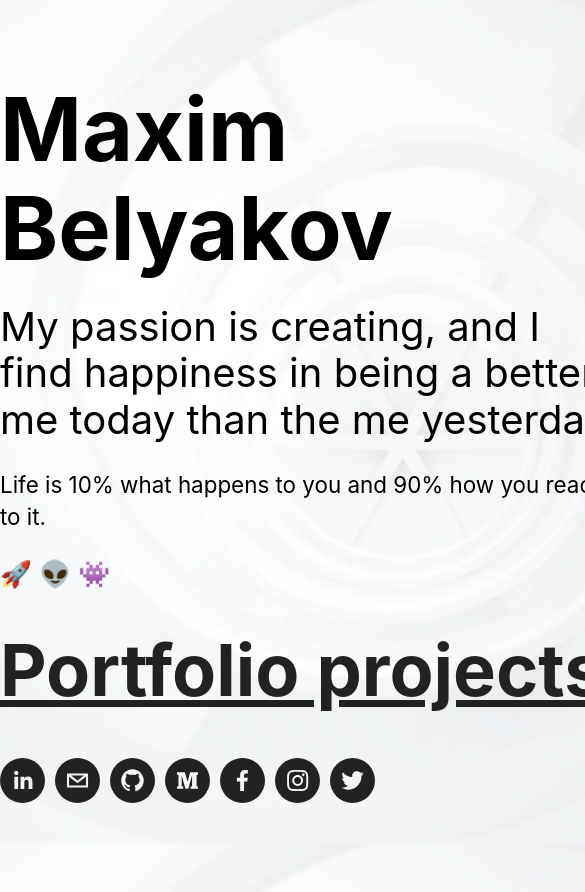
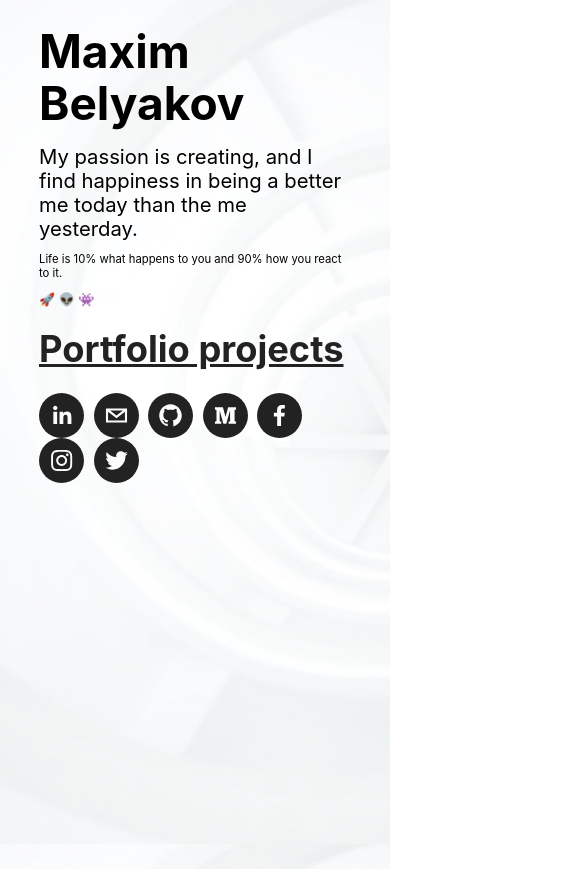
Before and after one commit to maxim-belyakov/belyakov.site, a React (Create React App) app: page / in a window 390 px wide. Shown: the top 892 px of the page, 585 px wide, since content can reach past the window. After the commit the page ends 869 px from the top, so only its background shows below. Built offline with nearby package versions, Linux system fonts and the light colour scheme.

Commit message:
adaptive styles

```diff
--- a/src/App.js
+++ b/src/App.js
@@ -6,7 +6,7 @@ import { CSSTransition } from "react-transition-group";
 import Portfolio from './components/Portfolio';
 import socialIcons from "./JSON/socialIcons"
 
-import './App.css';
+import './scss/app.scss';
 
 const routes = [
   { path: '/', name: 'Home', Component: Home },
@@ -59,13 +59,13 @@ function Home() {
       <h1>Maxim Belyakov</h1>
       <p className="lead">My passion is creating, and I find happiness in being a better me today than the me yesterday.</p>
       <p className="quote">Life is 10% what happens to you and 90% how you react to it.</p>
-      <p> 🚀 👽 👾 </p>
+      <p className="emoji"> 🚀 👽 👾 </p>
       <section>
         <h2 className="check">
           <Link to="/portfolio">Portfolio projects</Link>
         </h2>
       </section>
-      <section className="socialContainer">
+      <section className="socials">
         {socials.map((social, i) => (
           <SocialIcon bgColor="#222222" style={{ height: iconSocialSize, width: iconSocialSize }} network={social.name} url={social.link}/>
         ))}
--- a/src/JSON/projectsData.json
+++ b/src/JSON/projectsData.json
@@ -42,7 +42,7 @@
         {
             "id": 3,
             "name": "Ponominalu Website (2018)",
-            "description": "Here I Developed the platform as progressive web app with Vue.js for provides event organizers and distributors with several ways to sell tickets. Coordinated a team of 6 people. Lead and execute all phases of event planning and production spanning committee recruitment, training, vendor relationships and on-site facilitation. Recommending solutions for a streamlined, user-friendly interface with the design team.",
+            "description": "I've led a team of 4 developers. Together we made a full redesign of the web page, made an advanced filter to show data relevant for the user, implemented navigation that meets today's requirements, updated API to increase optimization. In the end, we had a progressive web app based on Vue.js that provides event organizers and distributors with several ways to sell tickets. Actively collaborated with the design team to build up the best solutions that face customer's expectations.",
             "imgs": [
                 "3-ponominalu-2018/1.png",
                 "3-ponominalu-2018/2.png",
--- a/src/components/Portfolio.js
+++ b/src/components/Portfolio.js
@@ -6,7 +6,7 @@ import { faAngleLeft, faAngleRight } from '@fortawesome/free-solid-svg-icons'
 
 import projectsData from "../JSON/projectsData"
 
-import './../css/portfolio.scss';
+import './../scss/portfolio.scss';
 
 export default function Portfolio() {
     const projects = projectsData.message
@@ -43,9 +43,6 @@ export default function Portfolio() {
                                     ) : (
                                         <div className="slideContent">
                                             <div className="slideContent_picturesSlider" style={{display: "block"}}>
-                                                {/* {project.imgs.map((imgLink, i) => (
-                                                    <img key={i} className="sliderImg" alt={imgLink} src={'projects/' + imgLink}></img>
-                                                ))} */}
                                                 <img className="slideContent_picture" alt={project.imgs[0]} src={'projects/' + project.imgs[0]}></img>
                                             </div>
                                             <div class="slideContent_text">
--- a/src/App.css
+++ b/src/scss/app.scss
@@ -16,9 +16,7 @@ body {
 /* Copy & Lists */
 
 p {
-  line-height: 2rem;
   margin-top: 1.6rem;
-  font-size: 1.6rem;
   margin-bottom: 0;
 }
 
@@ -74,7 +72,7 @@ h1,
   h6 {
   font-family: -apple-system, system-ui, BlinkMacSystemFont, 'Segoe UI', Roboto,
     Ubuntu, 'Helvetica Neue', Helvetica, Arial, sans-serif;
-  padding-top: 2rem;
+  margin-top: 2rem;
   margin: 0;
   line-height: 1.5rem;
 }
@@ -88,39 +86,25 @@ h1 {
 h2 {
   font-size: 4.5rem;
   line-height: 6rem;
+  margin-top: 2rem;
 }
 
 h3 {
-  font-size: 1.414rem;
-  padding-top: 2.3rem;
+  font-size: 1.4rem;
+  margin-top: 2.3rem;
 }
 
 h4 {
-  font-size: 0.707rem;
+  font-size: 0.7rem;
 }
 
 h5 {
-  font-size: 0.4713333333333333rem;
+  font-size: 0.5rem;
 }
 
 h6 {
   font-size: 0.3535rem;
 }
-
-/* Tables */
-
-table {
-  margin-top: 1.5rem;
-  border-spacing: 0px;
-  border-collapse: collapse;
-}
-
-table td,
-  table th {
-  padding: 0;
-  line-height: 33px;
-}
-
 /* Code blocks */
 
 
@@ -155,24 +139,29 @@ table td,
 }
 
 
-/* Leading paragraph text */
+/* Paragraphs */
+
+main {
+  width: 620px;
+  margin: 0 auto;
+  height: 100%;
+}
 
 .lead {
   font-size: 2.5rem;
   line-height: 2.9rem;
 }
 
-/* Hug the block above you */
-
 .quote {
   font-size: 1.4rem;
 }
 
-main {
-  width: 620px;
-  margin: 0 auto;
-  height: 100%;
+.emoji {
+  line-height: 2rem;
+  font-size: 1.6rem;
 }
+
+/* Links */
 
 a {
   color: #222;
@@ -183,29 +172,63 @@ a:hover,
   color: #00baff;
 }
 
-.collapsible {
-  color: white;
-  cursor: pointer;
-  padding: 18px;
-  width: 100%;
-  border: none;
-  text-align: left;
-  outline: none;
-  font-size: 15px;
-}
+/* Socials */
 
-.active, .collapsible:hover {
-  background-color: #555;
-}
-
-.heigth100per {
-  height: 100%;
-}
-
-.socialContainer {
+.socials {
   padding-top: 2.5rem;
 }
 
-.socialContainer a {
-  margin-right: 10px;
+.socials a {
+  margin-right: 0.6rem;
 }
+
+@media screen and (max-width: 756px) {
+  h1,h2,h3 {
+    margin-top: 4.2vw;
+  }
+
+  h1 {
+    margin-top: 6.3vw;
+    font-size: 11.8vw;
+    line-height: 13.5vw;
+  }
+
+  h2 {
+    font-size: 9.3vw;
+    line-height: 12.5vw;
+  }
+
+  h3 {
+    font-size: 4.2vw;
+  }
+
+  .lead {
+    margin-top: 4vw;
+    font-size: 5.2vw;
+    line-height: 6.1vw;
+  }
+
+  .quote {
+    margin-top: 2.8vw;
+    font-size: 2.9vw;
+  }
+
+  .emoji {
+    margin-top: 3.3vw;
+    font-size: 3.3vw;
+    line-height: 4.1vw;
+  }
+
+  p {
+    font-size: 3.3vw;
+  }
+
+  main {
+    margin: 0 10vw;
+    width: calc(100% - 20vw);
+  }
+
+  .socials {
+    padding-top: 5vw;
+  }
+}
--- a/src/css/portfolio.scss
+++ b/src/scss/portfolio.scss
@@ -38,7 +38,7 @@ $buttonsImgs:
 }
 
 .slider {
-  height: 80%;
+  height: 70%;
   outline: none;
   overflow-x: hidden;
   overflow-y: hidden;
@@ -69,7 +69,7 @@ $buttonsImgs:
 }
 
 .slideContent_picture {
-  // max-height: 100%;
+  max-height: 280%;
   max-width: 100%;
   box-shadow: 4px 4px 20px -6px rgba(0, 0, 0, 0.25);
   border-radius: 10px;
@@ -116,7 +116,7 @@ $buttonsImgs:
 // controllButtons
 
 .controllButtons {
-  height: 20%;
+  height: 30%;
   bottom: 0;
 }
 
@@ -159,7 +159,7 @@ $buttonsImgs:
 
 @for $i from 1 through length($buttonsImgs) {
   .controllButtons_numbers .carousel__dot:nth-child(#{$i}) {
-    background: url(nth($buttonsImgs, $i)) no-repeat center center;
+    background-image: url(nth($buttonsImgs, $i));
     font-size: 0px;
   }
 }
@@ -173,13 +173,14 @@ $buttonsImgs:
   width: 7%;
   height: 7vw;
   transform: scale(0.75, 0.75);
-  border-radius: 4vw;
+  border-radius: 5vw;
   box-shadow: 0 2px 10px rgba(0, 0, 0, 0.1);
   transition: all 0.3s cubic-bezier(0.165, 0.84, 0.44, 1);
   border: 0.3vw solid #fff;
   -webkit-filter: grayscale(100%); /* Safari 6.0 - 9.0 */
   filter: grayscale(100%);
   outline: none;
+  background-size: cover;
 }
 
 .carousel__dot--selected {
@@ -203,8 +204,17 @@ $buttonsImgs:
   transform: scale(1.5, 1.5);
 }
 
-
-
-// .carousel__slider-tray-wrap--horizontal, .sliderAnimation___300FY, .carousel__inner-slide, .slideContent, .slideContent_picturesSlider, .slideContent_picture, .slide {
-//   height: 100%;
-// }
+@media screen and (max-width: 900px) {
+  .slider{
+    overflow-y: auto;
+  }
+  .slideContent {
+    display: block;
+  }
+  .slideContent_picture {
+    max-height: 300px;
+  }
+  .carousel__dot {
+    margin: 0 4vw;
+  }
+}
```
Also changed, not shown: public/buttons/3.png, public/projects/4-PN-widget-2018/1.png.
